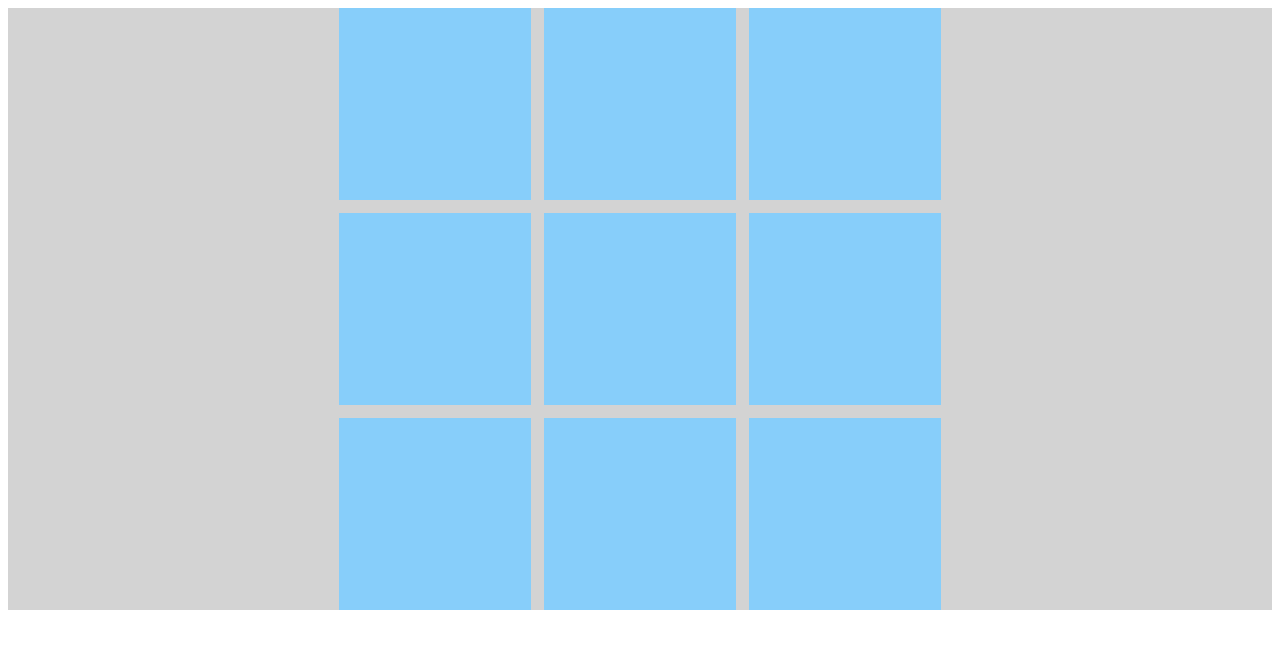
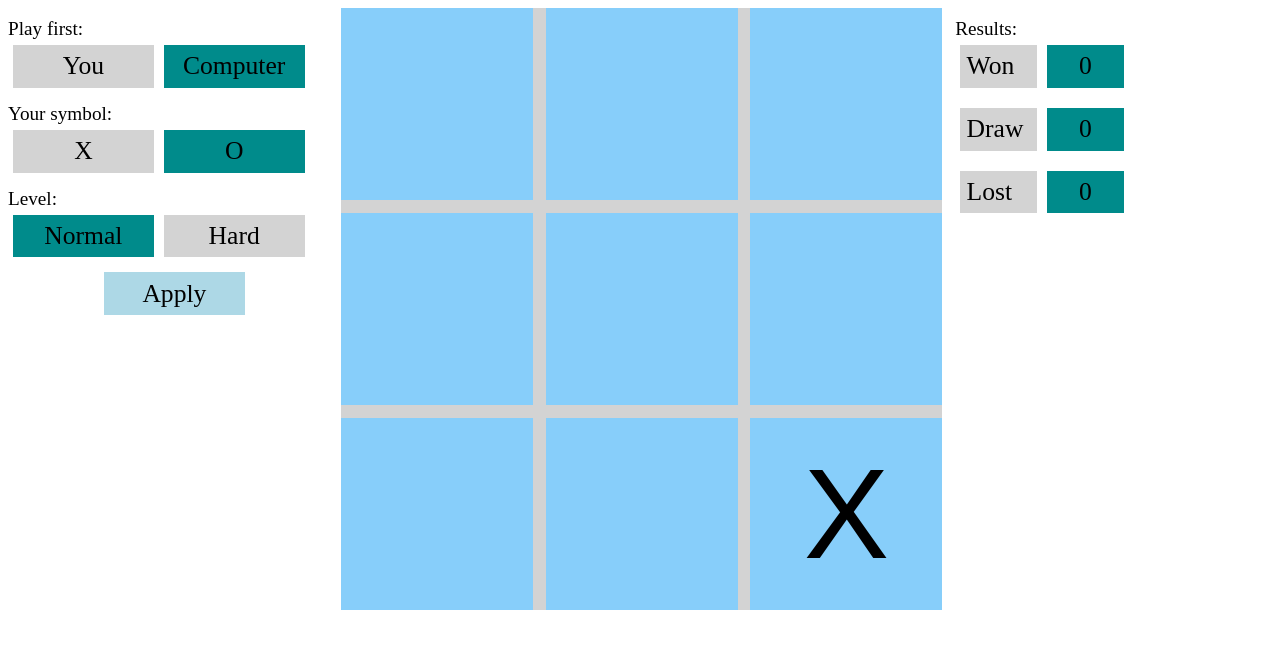
Before and after one commit to hoaftq/TicTacToe, a plain HTML site: page index.html in a window 1280 px wide. Drawn offline with Linux system fonts and the light colour scheme.

Commit message:
Restruct and continue developing

```diff
--- /dev/null
+++ b/game.css
@@ -0,0 +1,123 @@
+.ttt-board {
+    display: grid;
+    grid-template-columns: auto auto auto;
+    grid-gap: 1vw;
+    justify-content: center;
+    align-content: center;
+    background-color: lightgray;
+    user-select: none;
+    font-family: sans-serif;
+}
+
+.ttt-board div {
+    background-color: lightskyblue;
+    font-size: 10vw;
+    width: 15vw;
+    height: 15vw;
+    display: grid;
+    justify-content: center;
+    align-content: center;
+    cursor: pointer;
+}
+
+@keyframes ttt-won-effect {
+    from {
+            background-color: lightskyblue;
+            color: black;
+        }
+    to {
+            background-color: lightsalmon;
+            color: red;
+        }
+}
+
+.ttt-won-line {
+    animation-name: ttt-won-effect;
+    animation-duration: 1s;
+    animation-fill-mode: forwards;
+}
+
+.ttt-ending-nofify{
+    font-size: 4vw;
+    padding: 5vw 0;
+    width: 30vw;
+    margin-left: auto;
+    margin-right: auto;
+    background-color:rgba(128, 128, 128, 0.6);
+    color: white;
+    text-align: center;
+    transform: translate(0, -32vw);
+    user-select: none;
+    cursor: pointer;
+}
+/*---------------------Settings------------------------*/
+.ttt-settings-option {
+    user-select: none;
+    margin-top: 10px;
+}
+
+.ttt-settings-label{
+    font-size: 1.5vw;
+}
+
+.ttt-settings-value {
+    font-size: 2vw;
+    background-color: lightgray;
+    width: 10vw;
+    margin: 5px;
+    padding: 0.5vw;
+    text-align: center;
+    display: inline-block;
+    cursor: pointer;
+}
+
+.ttt-settings-value[data-selected] {
+    background-color: darkcyan;
+}
+
+.ttt-settings-value:hover {
+    background-color: cadetblue;
+}
+
+.ttt-settings-apply {
+    background-color:lightblue;
+    width: 10vw;
+    padding: 0.5vw;
+    font-size: 2vw;
+    text-align: center;
+    margin-top: 10px;
+    margin-left: auto;
+    margin-right: auto;
+    cursor: pointer;
+}
+
+.ttt-settings-apply:hover {
+    background-color: cadetblue;
+}
+
+/*---------------------Results------------------------*/
+.ttt-result-title {
+    font-size: 1.5vw;
+    margin-top: 10px;
+}
+
+.ttt-result-label, .ttt-result-value {
+    font-size: 2vw;
+    display: inline-block;
+    width: 5vw;
+    padding: 0.5vw;
+    margin: 5px;
+}
+
+.ttt-result-label {
+    background-color: lightgray;
+}
+
+.ttt-result-value {
+    text-align: center;
+    background-color: darkcyan;
+}
+
+.ttt-result {
+    margin-bottom: 10px;
+}
--- a/game.js
+++ b/game.js
@@ -1,50 +1,120 @@
+// TicTacToe - Pure JavaScript
+// Write by Trac Quang Hoa, 2018
+
 "use strict";
+function TTTGame(boardContainer, optionsContainer, resultsContainer) {
 
-function TTTGame() {
-    var board;
+    var isComputerFirst;
+    var computerState;
+    var userState;
+    var deep;
 
-    var displayState = {};
-    displayState[X_STATE] = 'X';
-    displayState[O_STATE] = 'O';
+    var isComputerTurn;
+    var isPlaying;
 
-    this.createView = function (container) {
-        board = document.createElement('div');
-        board.classList.add('ttt-board');
-        for (let i = 0; i < SIZE; i++) {
-            for (let j = 0; j < SIZE; j++) {
-                let cell = document.createElement('div');
-                cell.setAttribute('data-x', i);
-                cell.setAttribute('data-y', j);
-                cell.addEventListener('click', (e) => {
-                    this.hitHandler(i, j);
-                });
-                board.appendChild(cell);
+    var gameOptions = new TTTGameOptions(optionsContainer, (stater, userSymbol, level) => {
+        isComputerFirst = (stater == COMPUTER_STATER);
+
+        if (userSymbol == X_SYMBOL) {
+            userState = X_STATE;
+            computerState = O_STATE;
+        } else {
+            userState = O_STATE;
+            computerState = X_STATE;
+        }
+
+        if (level == NORMAL_LEVEL) {
+            deep = NORMAL_DEEP;
+        } else {
+            deep = HARD_DEEP;
+        }
+
+        this.newGame();
+    });
+
+    var gameResults = new TTTGameResults(resultsContainer);
+
+    var gameView = new TTTGameView(boardContainer,
+        (e, x, y) => {
+            if (!isPlaying || isComputerTurn) {
+                return;
+            }
+
+            if (gameLogic.getAt(x, y) != EMPTY_STATE) {
+                return;
+            }
+
+            // User plays
+            playAt(x, y, userState);
+            isComputerTurn = true;
+
+            // After that computer automatically plays
+            if (isPlaying) {
+                computerPlay();
+            }
+
+            // Clicking on a cell has been treated as a play step, so do not bubble it to new game event
+            e.cancelBubble = true;
+        },
+        () => {
+            if (!isPlaying) {
+                this.newGame();
             }
         }
+    );
 
-        container.appendChild(board);
-    },
+    var gameLogic = new TTTGameLogic(deep);
 
-    this.putAt = function (x, y, state) {
-        var cell = board.querySelectorAll(`div[data-x='${x}'][data-y='${y}']`)[0];
-        cell.innerHTML = displayState[state];
-        TTTGame.prototype.putAt.call(this, x, y, state);
-    },
-
-    this.showWinEffect = function() {
-
+    this.initGame = function () {
+        gameResults.create();
+        gameView.create();
+        gameOptions.create();
     }
 
-    this.hitHandler = function(x, y) {
-        this.putAt(x, y, O_STATE);
+    this.newGame = function () {
+        isPlaying = true;
+        gameView.clear();
+        gameLogic.clear();
 
-        var cell = this.getBestCellFor(X_STATE);
-        if(cell){
-            this.putAt(cell.x, cell.y, X_STATE);
+        if (isComputerFirst) {
+            computerPlay();
+        } else {
+            isComputerTurn = false;
         }
     }
 
+    function computerPlay() {
+        var cell = gameLogic.getBestCellFor(computerState);
+        if (cell) {
+            playAt(cell.x, cell.y, computerState);
+        }
 
+        isComputerTurn = false;
+    }
+
+    function playAt(x, y, state) {
+        gameView.putAt(x, y, state);
+        gameLogic.putAt(x, y, state);
+        var gameState = gameLogic.hasWon(x, y, state);
+
+        // User or computer has won
+        if (gameState) {
+            isPlaying = false;
+            gameView.showWonEffect(gameState);
+            if (state == userState) {
+                gameResults.incWon();
+                gameView.showEndingNotify('You won!');
+            } else {
+                gameResults.incLost();
+                gameView.showEndingNotify('You lost!');
+            }
+        }
+        // No one won and there is no empty cell left, the game is draw
+        else if (!gameLogic.hasEmptyCell()) {
+            isPlaying = false;
+            gameResults.incDraw();
+            gameView.showEndingNotify('Draw!');
+
+        }
+    }
 }
-
-TTTGame.prototype = new TTTGameLogic();
--- a/game.logic.js
+++ b/game.logic.js
@@ -1,26 +1,40 @@
+// TicTacToe - Pure JavaScript
+// Write by Trac Quang Hoa, 2018
+
 "use strict";
-
 const EMPTY_STATE = '';
 const X_STATE = 'x';
 const O_STATE = 'O';
 
-const HORIZONTAL = 1;
-const VERTICAL = 2;
-const TOPLEFT_BOTTOMRIGHT = 3;
-const BOTTOMLEFT_TOPRIGHT = 4;
+const NORMAL_DEEP = 2;
+const HARD_DEEP = 3;
+
+const ROW_FULL = '-';
+const COLUMN_FULL = '|';
+const TOPLEFT_FULL = '\\';
+const BOTTOMLEFT_FULL = '/';
 
 const SIZE = 3;
 
-function TTTGameLogic() {
-    // this.cells = Array(SIZE).fill(Array(SIZE).fill(EMPTY_STATE));
+function TTTGameLogic(deep) {
     this.cells = [
         [EMPTY_STATE, EMPTY_STATE, EMPTY_STATE],
         [EMPTY_STATE, EMPTY_STATE, EMPTY_STATE],
         [EMPTY_STATE, EMPTY_STATE, EMPTY_STATE]
     ];
+
+    this.deep = deep ? deep : NORMAL_DEEP;
 }
 
 TTTGameLogic.prototype = {
+
+    clear: function () {
+        for (let i = 0; i < SIZE; i++) {
+            for (let j = 0; j < SIZE; j++) {
+                this.cells[i][j] = EMPTY_STATE;
+            }
+        }
+    },
 
     getBestCellFor: function (state) {
         var cell;
@@ -35,24 +49,23 @@ TTTGameLogic.prototype = {
                     max = val;
                     cell = { x, y };
 
-                    // // Finish the loop
-                    // if(max === Infinity){
-                    //     return true;
-                    // }
+                    // Finish the loop
+                    if (max === Infinity) {
+                        return true;
+                    }
                 }
             });
         } else {
-            alert('x');
             this.loopEmptyCells((x, y) => {
                 let val = this.evalO(x, y, 0);
                 if (min >= val) {
                     min = val;
                     cell = { x, y };
 
-                    // // Finish the loop
-                    // if(min === -Infinity){
-                    //     return true;
-                    // }
+                    // Finish the loop
+                    if (min === -Infinity) {
+                        return true;
+                    }
                 }
             });
         }
@@ -61,7 +74,7 @@ TTTGameLogic.prototype = {
     },
 
     evalX: function (x, y, level) {
-        if (level > 2) {
+        if (level > this.deep) {
             return 0;
         }
 
@@ -76,9 +89,9 @@ TTTGameLogic.prototype = {
             let val = Infinity;
             let countEmptyCell = this.loopEmptyCells((i, j) => {
                 val = Math.min(val, this.evalO(i, j, level + 1));
-                // if(val == -Infinity){
-                //     return true;
-                // }
+                if (val == -Infinity) {
+                    return true;
+                }
             });
 
             ret = countEmptyCell > 0 ? val : 0;
@@ -91,7 +104,7 @@ TTTGameLogic.prototype = {
     },
 
     evalO: function (x, y, level) {
-        if (level > 2) {
+        if (level > this.deep) {
             return 0;
         }
 
@@ -106,9 +119,9 @@ TTTGameLogic.prototype = {
             let val = -Infinity;
             var countEmptyCell = this.loopEmptyCells((i, j) => {
                 val = Math.max(val, this.evalX(i, j, level + 1));
-                // if(val == Infinity){
-                //     return true;
-                // }
+                if (val == Infinity) {
+                    return true;
+                }
             });
 
             ret = countEmptyCell > 0 ? val : 0;
@@ -124,24 +137,24 @@ TTTGameLogic.prototype = {
 
         // Check if every cell in row x has the value of checkingState
         if (this.cells[x].every((value, index, array) => value === checkingState)) {
-            return true;
+            return { type: ROW_FULL, value: x };
         }
 
         // Check if every cell in column y has the value of checking checkingState
         if (this.cells.every((value, index, array) => value[y] === checkingState)) {
-            return true;
+            return { type: COLUMN_FULL, value: y };
         }
 
         if (x + y == SIZE - 1) {
 
             // Check for diagonal from left top to right bottom
             if (this.cells.every((value, index, array) => this.cells[index][index] === checkingState)) {
-                return true;
+                return { type: TOPLEFT_FULL };
             }
 
             // Check for diagonal from left bottom to right top
             if (this.cells.every((value, index, array) => this.cells[index][SIZE - 1 - index] === checkingState)) {
-                return true;
+                return { type: BOTTOMLEFT_FULL };
             }
         }
 
@@ -152,14 +165,22 @@ TTTGameLogic.prototype = {
         this.cells[x][y] = state;
     },
 
+    getAt: function (x, y) {
+        return this.cells[x][y];
+    },
+
+    hasEmptyCell: function () {
+        return this.loopEmptyCells((x, y) => { return true; }) > 0;
+    },
+
     loopEmptyCells: function (callback) {
         var count = 0;
         for (let i = 0; i < SIZE; i++) {
             for (let j = 0; j < SIZE; j++) {
                 if (this.cells[i][j] === EMPTY_STATE) {
                     count++;
-                    if(callback(i, j)){
-                        return;
+                    if (callback && callback(i, j)) {
+                        return count;
                     }
                 }
             }
@@ -168,15 +189,15 @@ TTTGameLogic.prototype = {
         return count;
     },
 
-    log: function(){
-        for(let i = 0; i< SIZE; i++){
+    log: function () {
+        for (let i = 0; i < SIZE; i++) {
             var str = "";
-            for(let j =0; j< SIZE; j++){
+            for (let j = 0; j < SIZE; j++) {
                 var temp = this.cells[i][j];
-                if(!temp){
+                if (!temp) {
                     temp = '@';
                 }
-                str +=  temp + ' ';
+                str += temp + ' ';
             }
             console.log(str);
         }
--- /dev/null
+++ b/game.options.js
@@ -0,0 +1,99 @@
+// TicTacToe - Pure JavaScript
+// Write by Trac Quang Hoa, 2018
+
+"use strict";
+const USER_STATER = 0;
+const COMPUTER_STATER = 1;
+
+const X_SYMBOL = 0;
+const O_SYMBOL = 1;
+
+const NORMAL_LEVEL = 0;
+const HARD_LEVEL = 1;
+
+function TTTGameOptions(container, changeHandler) {
+    var starter = COMPUTER_STATER,
+        userSymbol = O_SYMBOL,
+        level = NORMAL_LEVEL;
+
+    this.create = function () {
+        let starterOption = {};
+        starterOption[USER_STATER] = 'You';
+        starterOption[COMPUTER_STATER] = 'Computer';
+        container.appendChild(
+            createOption(
+                'Play first:',
+                'starter',
+                starterOption,
+                starter,
+                (value) => { starter = value; }));
+
+        let symbolOption = {};
+        symbolOption[X_SYMBOL] = 'X';
+        symbolOption[O_SYMBOL] = 'O';
+        container.appendChild(createOption(
+            'Your symbol:',
+            'symbol',
+            symbolOption,
+            userSymbol,
+            (value) => { userSymbol = value; }));
+
+        let levelOption = {};
+        levelOption[NORMAL_LEVEL] = 'Normal';
+        levelOption[HARD_LEVEL] = 'Hard';
+        container.appendChild(createOption(
+            'Level:',
+            'level',
+            levelOption,
+            level,
+            (value) => { level = value; }));
+
+        container.appendChild(createButton('Apply'));
+
+        changeHandler(starter, userSymbol, level);
+    }
+
+    function createOption(label, name, options, selectedValue, optionChangedHandler) {
+        var option = document.createElement('div');
+        option.classList.add('ttt-settings-option');
+
+        var optionLabel = document.createElement('div');
+        optionLabel.classList.add('ttt-settings-label');
+        optionLabel.appendChild(document.createTextNode(label));
+        option.appendChild(optionLabel);
+
+        for (let value in options) {
+            let optionValue = document.createElement('div');
+            optionValue.classList.add('ttt-settings-value');
+            optionValue.setAttribute('name', name);
+            optionValue.setAttribute('data-value', value);
+            if (value == selectedValue) {
+                optionValue.setAttribute('data-selected', true);
+            }
+            optionValue.appendChild(document.createTextNode(options[value]));
+            optionValue.addEventListener('click', function (e) {
+                var options = option.getElementsByClassName('ttt-settings-value');
+                for (let i = 0; i < options.length; i++) {
+                    options.item(i).removeAttribute('data-selected');
+                }
+
+                this.setAttribute('data-selected', true);
+                optionChangedHandler(value);
+            });
+
+            option.appendChild(optionValue);
+        }
+
+        return option;
+    }
+
+    function createButton(text) {
+        var button = document.createElement('div');
+        button.classList.add('ttt-settings-apply');
+        button.innerHTML = text;
+        button.addEventListener('click', function (e) {
+            changeHandler(starter, userSymbol, level);
+        });
+        return button;
+    }
+}
--- /dev/null
+++ b/game.results.js
@@ -0,0 +1,58 @@
+// TicTacToe - Pure JavaScript
+// Write by Trac Quang Hoa, 2018
+
+"use strict";
+function TTTGameResults(container) {
+    var wonElement,
+        drawElement,
+        lostElement;
+    var won = 0,
+        draw = 0,
+        lost = 0;
+
+    this.create = function () {
+        createResultTile('Results:');
+
+        wonElement = createResult('Won', won);
+        drawElement = createResult('Draw', draw);
+        lostElement = createResult('Lost', lost);
+    }
+
+    this.incWon = function () {
+        wonElement.innerHTML = ++won;
+    }
+
+    this.incDraw = function () {
+        drawElement.innerHTML = ++draw;
+    }
+
+    this.incLost = function () {
+        lostElement.innerHTML = ++lost;
+    }
+
+    function createResultTile(title) {
+        var resultTitle = document.createElement('div');
+        resultTitle.classList.add('ttt-result-title');
+        resultTitle.appendChild(document.createTextNode(title));
+        container.appendChild(resultTitle);
+        return resultTitle;
+    }
+
+    function createResult(label, value) {
+        var resultElem = document.createElement('div');
+        resultElem.classList.add('ttt-result');
+
+        var resultLabel = document.createElement('div');
+        resultLabel.classList.add('ttt-result-label');
+        resultLabel.appendChild(document.createTextNode(label));
+        resultElem.appendChild(resultLabel);
+
+        var resultValue = document.createElement('div');
+        resultValue.classList.add('ttt-result-value');
+        resultValue.appendChild(document.createTextNode(value));
+        resultElem.appendChild(resultValue);
+
+        container.appendChild(resultElem);
+        return resultValue;
+    }
+}
--- /dev/null
+++ b/game.view.js
@@ -0,0 +1,96 @@
+// TicTacToe - Pure JavaScript
+// Write by Trac Quang Hoa, 2018
+
+"use strict";
+function TTTGameView(container, userPlayHandler, newGameHandler) {
+
+    const WinEffectClass = 'ttt-won-line';
+
+    var displayState = {};
+    displayState[X_STATE] = 'X';
+    displayState[O_STATE] = 'O';
+    displayState[EMPTY_STATE] = '';
+
+    var board;
+    var endingDlg;
+
+    this.create = function () {
+        board = document.createElement('div');
+        board.classList.add('ttt-board');
+        board.addEventListener('click', (e) => {
+            newGameHandler();
+        });
+
+        for (let i = 0; i < SIZE; i++) {
+            for (let j = 0; j < SIZE; j++) {
+                let cell = document.createElement('div');
+                cell.setAttribute('data-x', i);
+                cell.setAttribute('data-y', j);
+                cell.addEventListener('click', (e) => {
+                    userPlayHandler(e, i, j);
+                });
+                board.appendChild(cell);
+            }
+        }
+
+        container.appendChild(board);
+
+        endingDlg = document.createElement('div');
+        endingDlg.classList.add('ttt-ending-nofify');
+        endingDlg.addEventListener('click', (e) => {
+            newGameHandler();
+        });
+        container.appendChild(endingDlg);
+    }
+
+    this.clear = function () {
+        var cells = board.childNodes;
+        for (let i = 0; i < cells.length; i++) {
+            var item = cells.item(i);
+            item.innerHTML = displayState[EMPTY_STATE];
+            item.classList.remove(WinEffectClass);
+        }
+
+        endingDlg.style.display = 'none';
+    }
+
+    this.putAt = function (x, y, state) {
+        var cell = board.querySelector(`div[data-x='${x}'][data-y='${y}']`);
+        cell.innerHTML = displayState[state];
+    }
+
+    this.showWonEffect = function (line) {
+        let items;
+        switch (line.type) {
+            case ROW_FULL:
+                items = board.querySelectorAll(`div[data-x='${line.value}']`);
+                for (let i = 0; i < items.length; i++) {
+                    items.item(i).classList.add(WinEffectClass);
+                }
+                break;
+            case COLUMN_FULL:
+                items = board.querySelectorAll(`div[data-y='${line.value}'`);
+                for (let i = 0; i < items.length; i++) {
+                    items.item(i).classList.add(WinEffectClass);
+                }
+                break;
+            case TOPLEFT_FULL:
+                for (let i = 0; i < SIZE; i++) {
+                    let item = board.querySelector(`div[data-x='${i}'][data-y='${i}']`);
+                    item.classList.add(WinEffectClass);
+                }
+                break;
+            case BOTTOMLEFT_FULL:
+                for (let i = 0; i < SIZE; i++) {
+                    let item = board.querySelector(`div[data-x='${i}'][data-y='${SIZE - 1 - i}']`);
+                    item.classList.add(WinEffectClass);
+                }
+                break;
+        }
+    }
+
+    this.showEndingNotify = function (message) {
+        endingDlg.innerHTML = message;
+        endingDlg.style.display = 'block';
+    }
+}
--- a/index.html
+++ b/index.html
@@ -1,40 +1,41 @@
 <html>
 
 <head>
+    <meta name="viewport" content="width=device-width, initial-scale=1.0">
+    <link rel="stylesheet" href="game.css">
+    <script src="game.options.js"></script>
+    <script src="game.results.js"></script>
+    <script src="game.view.js"></script>
     <script src="game.logic.js"></script>
     <script src="game.js"></script>
-
     <style>
-        .ttt-board {
-            display: grid;
-            grid-template-columns: auto auto auto;
-            grid-gap: 1vw;
-            justify-content: center;
-            align-content: center;
-            background-color: lightgray;
-            user-select: none;
-            font-family:sans-serif;
+        #settings {
+            float: left;
+            width: 26vw;
         }
 
-        .ttt-board div {
-            background-color: lightskyblue;
-            font-size: 10vw;
-            width: 15vw;
-            height: 15vw;
-            display: grid;
-            justify-content: center;
-            align-content: center;
-            cursor:pointer;
+        #board {
+            float: left;
+        }
+
+        #results {
+            float: left;
+            margin-left: 1vw;
         }
     </style>
-
 </head>
 
 <body>
+    <div id="settings"></div>
+    <div id="board"></div>
+    <div id="results"></div>
+
     <script>
-        var game = new TTTGame();
-        game.createView(document.body);
-
+        var board = document.getElementById('board');
+        var settings = document.getElementById('settings');
+        var results = document.getElementById('results');
+        var game = new TTTGame(board, settings, results);
+        game.initGame();
     </script>
 </body>
 
```
